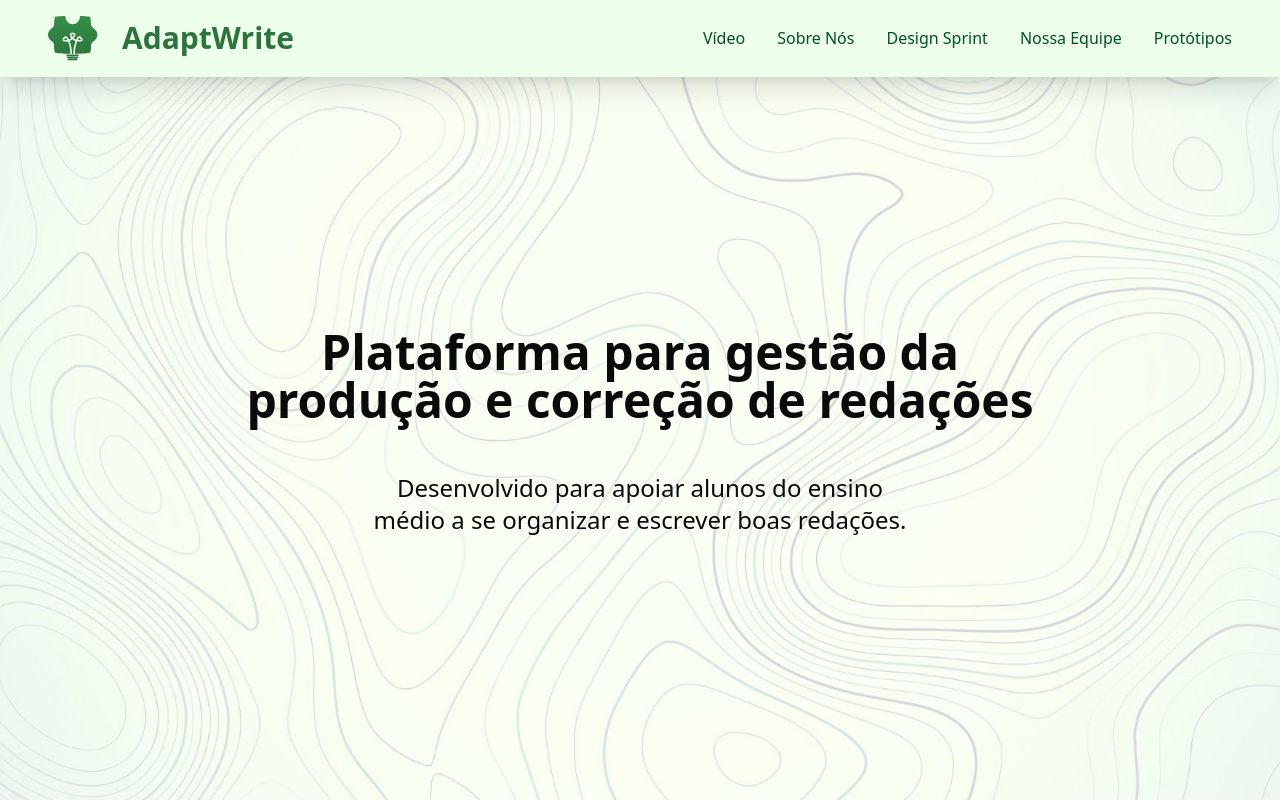
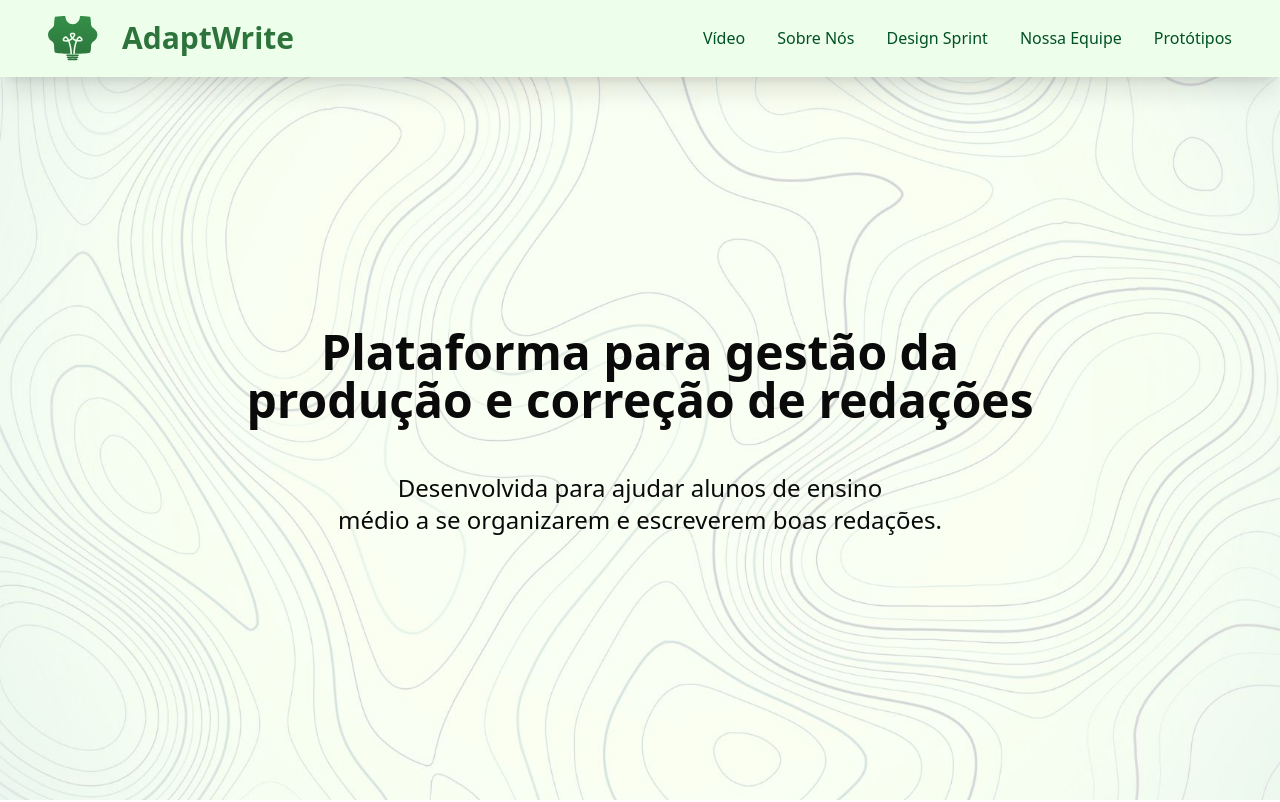
Before and after one commit to felipeevgomes/adaptwrite-landing-pages, a Next.js app: page / in a window 1280 px wide. Shown: the top 802 px of the page. Built offline with nearby package versions, Linux system fonts and the light colour scheme.

Commit message:
alteração do texto do home

```diff
--- a/src/components/home/homePage.tsx
+++ b/src/components/home/homePage.tsx
@@ -15,9 +15,9 @@ export default function HomePage() {
           </h1>
 
           <p className="pb-12 text-2xl font-light text-center">
-            Desenvolvido para apoiar alunos do ensino
+            Desenvolvida para ajudar alunos de ensino
             <br />
-            médio a se organizar e escrever boas redações.
+            médio a se organizarem e escreverem boas redações.
           </p>
         </div>
       </section>
```
